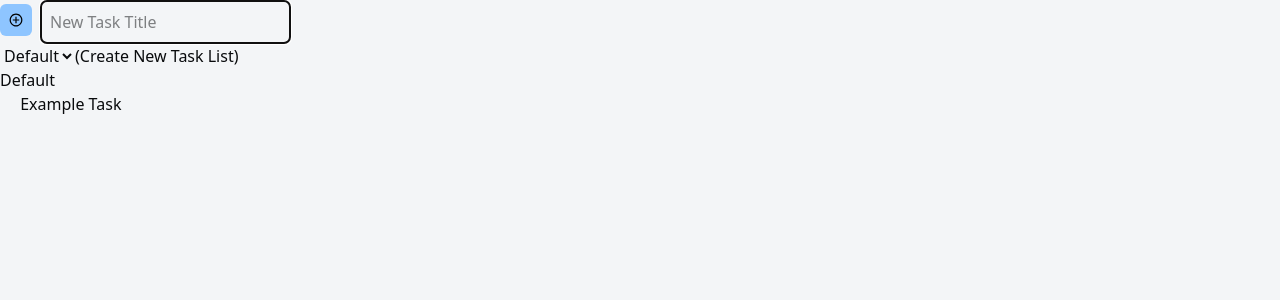
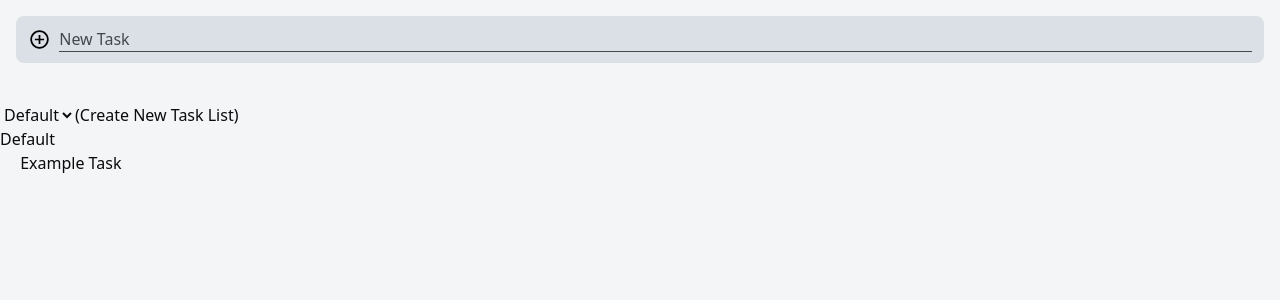
Before and after one commit to JoshuaCoquia/effortless-tasks, a Next.js app: page / in a window 1280 px wide. Shown: the top 300 px of the page. Built offline with nearby package versions, Linux system fonts and the light colour scheme.

Commit message:
Feat: Style Add Task Field

```diff
--- a/src/app/AddTaskForm.tsx
+++ b/src/app/AddTaskForm.tsx
@@ -22,12 +22,14 @@ export default function AddTaskForm({
 }: AddTaskFormProps) {
   return (
     <form id="addTaskForm" onSubmit={onSubmit}>
+      <section className="bg-grey-light-background flex m-4 p-1 items-center border-sm rounded-lg">
         <button
           type="submit"
-        className="bg-blue-300 text-foreground rounded-md p-2 mr-2"
+          className="rounded-md m-2"
         >
-        <Image src={addCircle} width={16} height={16} alt="Add Task" />
+          <Image src={addCircle} width={24} height={24} alt="Add Task" />
         </button>
+        <div className="w-full group pr-2">
           <label htmlFor="newTaskTitle" className="hidden">
             New Task Title
           </label>
@@ -35,12 +37,15 @@ export default function AddTaskForm({
             type="text"
             name="newTaskTitle"
             id="newTaskTitle"
-        placeholder="New Task Title"
+            placeholder="New Task"
             value={taskTitle}
             onChange={onTaskTitleChange}
-        className="border-2 border-gray-300 rounded-md p-2"
+            className="w-full text-black placeholder-grey outline-0"
             autoFocus
           />
+          <div className="block max-w-0 group-hover:max-w-full group-focus-within:max-w-full transition-all duration-400 h-[1px] bg-grey" />
+        </div>
+      </section>
       <label htmlFor="taskListMenu" className="hidden">
         Task List to Select
       </label>
--- a/src/app/globals.css
+++ b/src/app/globals.css
@@ -8,17 +8,11 @@
 @theme inline {
   --color-background: var(--background);
   --color-foreground: var(--foreground);
-  --color-cod-gray-50: #f4f6f7;
-  --color-cod-gray-100: #e4e8e9;
-  --color-cod-gray-200: #cbd3d6;
-  --color-cod-gray-300: #a7b3b9;
-  --color-cod-gray-400: #7b8c95;
-  --color-cod-gray-500: #60707a;
-  --color-cod-gray-600: #525f68;
-  --color-cod-gray-700: #475157;
-  --color-cod-gray-800: #3f454b;
-  --color-cod-gray-900: #383d41;
-  --color-cod-gray-950: #090a0b;
+  --color-grey-dark: #22272A;
+  --color-grey: #40484E;
+  --color-grey-light: #B4BFCA;
+  --color-grey-light-background: #DBE0E6;
+  --color-red-dark: #750A0A;
   --font-sans: var(--font-source-sans);
   --font-mono: monospace;
 }
```
Lines whose indentation alone changed are shown as unchanged.
